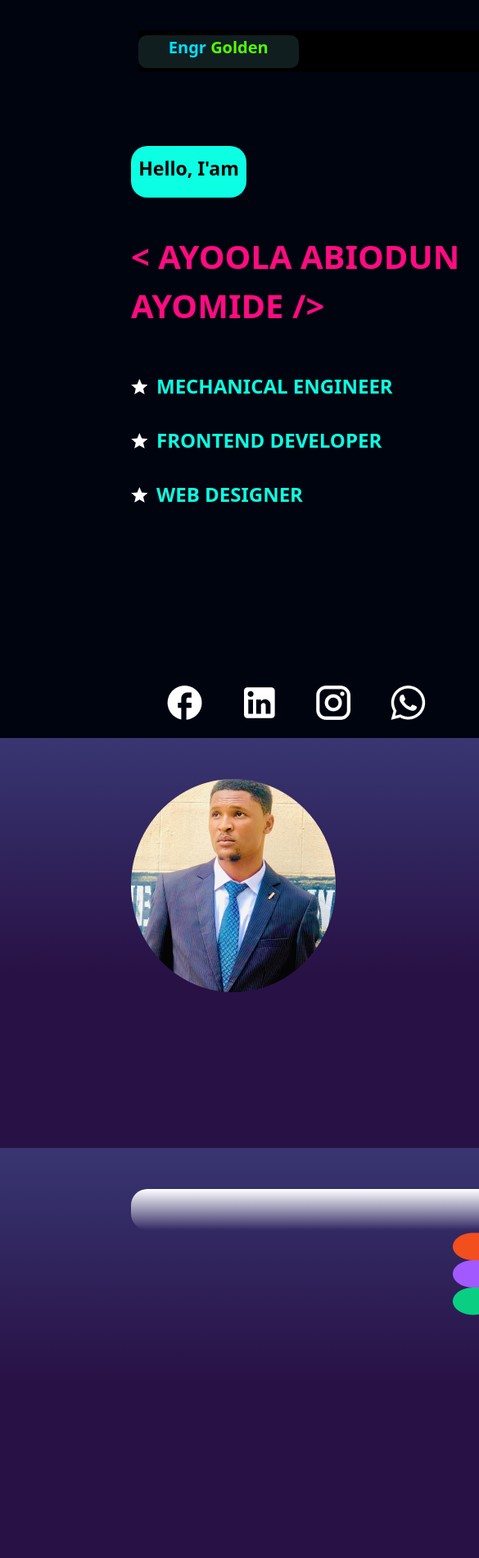
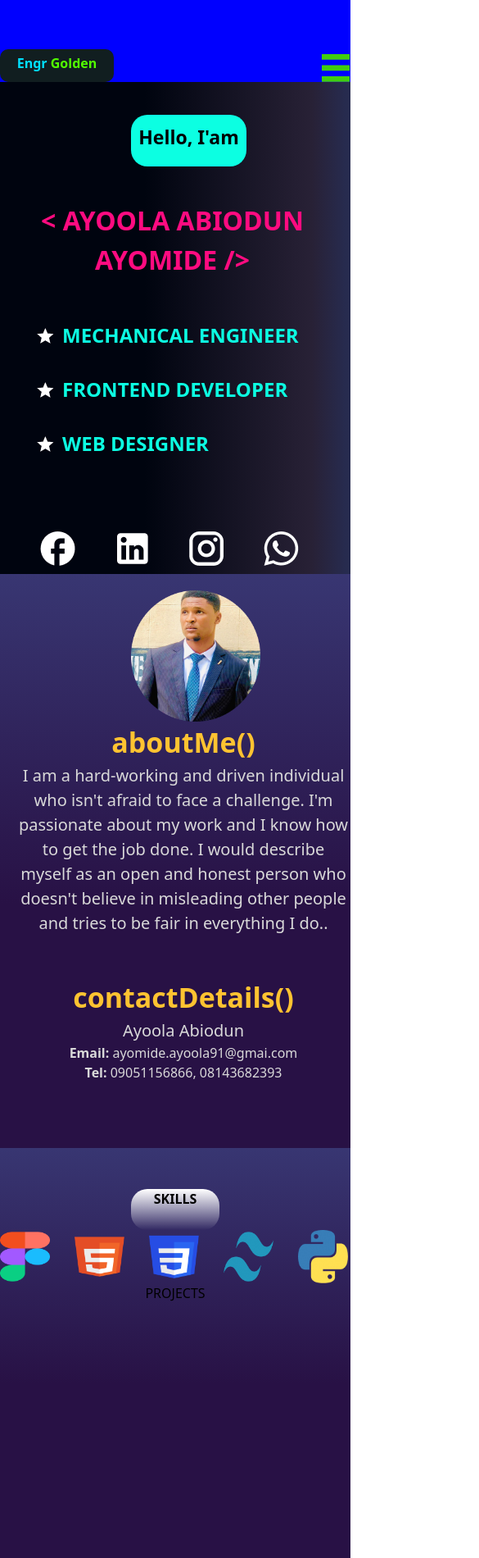
Before and after one commit to Golden5115/portfolios, a website: page index.html in a window 390 px wide. Shown: the top 1900 px of the page at 82% size, 585 px wide, since content can reach past the window. Drawn offline with Linux system fonts and the light colour scheme.

Commit message:
mobile version added

```diff
--- /dev/null
+++ b/app.js
@@ -0,0 +1,6 @@
+const toggle = document.querySelector('.toggle')
+const nav = document.querySelector('.hide')
+
+toggle.addEventListener('click', function(){
+    nav.classList.toggle('hide')
+})
--- a/index.html
+++ b/index.html
@@ -10,30 +10,33 @@
 
 </head>
 <body>
-    <div class="wrapper ">
-        <div class="hero h-[900px] w-[1590px] pt-[37px] overflow-hidden">
-            <nav class="w-[1267px] h-[51px] ml-[20vh] flex justify-between  items-center static bg-[black] " >
-                <div class="logo text-[#00E0FF] text-center  font-[800] text-[20px] h-[40px] w-[196px] bg-[#111E20] rounded-[10px]">Engr <span class="text-[#52FF00]">Golden</span>
+    <div class="wrapper sm:w-[428px]">
+        <div class="hero h-[900px] sm:h-[700px] w-[1590px] pt-[37px] sm:pt-[0px] overflow-hidden sm:w-[428px] ">
+            <nav class="w-[1267px] sm:w-[428px] h-[51px] sm:h-[100px] ml-[20vh] sm:ml-[0vh]  flex justify-between  items-center sm:items-end static bg-[black] sm:bg-[blue] " >
+                <div class="logo text-[#00E0FF] text-center sm:pt-[5px]  font-[800] text-[20px] sm:text-[16px] h-[40px] w-[196px] sm:w-[139px] bg-[#111E20] rounded-[10px]">Engr <span class="text-[#52FF00]">Golden</span>
                 </div>
 
-                <ul class="text-white flex gap-[50px] items-center pr-[50px]">
-                    <li class="hover:text-[#52FF00] hover:font-[700]"><a href="#"> HOME</a></li>
-                    <li class="hover:text-[#52FF00] hover:font-[700]"><a href="#">KNOW ME</a></li>
-                    <li class="hover:text-[#52FF00] hover:font-[700]"><a href="#">RESUME</a></li>
-                    <li class="hover:text-[#52FF00] hover:font-[700]"><a href="#">PROJECTS</a></li>
+                <div class="hidden sm:contents"  >
+                    <img src="images/hamburger.png" alt="" class="toggle">
+                </div>
+                <ul class="navBar text-white flex gap-[50px] items-center pr-[50px] overflow-hidden hide">
+                    <li class="hover:text-[#52FF00] hover:font-[700] home"><a href="#"> HOME</a></li>
+                    <li class="hover:text-[#52FF00] hover:font-[700] know me"><a href="#">KNOW ME</a></li>
+                    <li class="hover:text-[#52FF00] hover:font-[700] resume"><a href="#">RESUME</a></li>
+                    <li class="hover:text-[#52FF00] hover:font-[700] project"><a href="#">PROJECTS</a></li>
                 </ul>
             </nav>
 
-            <div class="flex  h-[120vh]">
-                <div class="w-[50%] ">
-                    <h6 class="mt-[90px] ml-[160px] pt-[10px] w-[141px] h-[63px] text-center bg-[#0CFFE2] rounded-[20px] font-[600] text-[23px]">Hello, I'am</h6>
-                    <h1 class="font-[800] text-[40px] text-[#FF0B80] ml-[160px] mt-[5vh]"> < AYOOLA ABIODUN <BR>AYOMIDE /></BR></h1>
-                    <h2 class="flex gap-[10px] font-[800] text-[24px] text-[#0CFFE2]  ml-[160px] items-center mt-[50px]"> <img src="images/star.png" alt=""> MECHANICAL ENGINEER</h2>
-                    <h2 class="flex gap-[10px] font-[800] text-[24px] text-[#0CFFE2]  ml-[160px] items-center mt-[30px]"> <img src="images/star.png" alt=""> FRONTEND DEVELOPER</h2>
-                    <h2 class="flex gap-[10px] font-[800] text-[24px] text-[#0CFFE2]  ml-[160px] items-center mt-[30px]"> <img src="images/star.png" alt=""> WEB DESIGNER</h2>
+            <div class="flex  h-[120vh] sm:block">
+                <div class="w-[50%] sm:[100%]">
+                    <h6 class="mt-[40px] ml-[160px]  pt-[10px] w-[141px] h-[63px] text-center bg-[#0CFFE2] rounded-[20px] font-[600] text-[23px] ">Hello, I'am</h6>
+                    <h1 class="font-[800] text-[40px] sm:text-[32px] text-[#FF0B80] ml-[160px] sm:ml-[40px] sm:w-[341px] mt-[5vh] sm:text-center"> < AYOOLA ABIODUN <BR>AYOMIDE /></BR></h1>
+                    <h2 class="flex gap-[10px] font-[800] text-[24px] text-[#0CFFE2]  ml-[160px] sm:ml-[45px] items-center mt-[50px] sm:w-[342px]"> <img src="images/star.png" alt=""> MECHANICAL ENGINEER</h2>
+                    <h2 class="flex gap-[10px] font-[800] text-[24px] text-[#0CFFE2]  ml-[160px] sm:ml-[45px] items-center mt-[30px] sm:w-[342px]"> <img src="images/star.png" alt=""> FRONTEND DEVELOPER</h2>
+                    <h2 class="flex gap-[10px] font-[800] text-[24px] text-[#0CFFE2]  ml-[160px] sm:ml-[45px] items-center mt-[30px] sm:w-[342px]"> <img src="images/star.png" alt=""> WEB DESIGNER</h2>
 
-                    <div class=" flex gap-[40px] ml-[200px] mt-[25vh]">
-                        <img src="images/ic_outline-facebook.png" alt="">
+                    <div class=" flex gap-[40px] ml-[200px] mt-[25vh] sm:mt-[10vh] sm:ml-[45px]">
+                        <img  src="images/ic_outline-facebook.png" alt="">
                         <img src="images/mdi_linkedin.png" alt="">
                         <img src="images/mdi_instagram.png" alt="">
                         <img src="images/ic_baseline-whatsapp.png" alt="">
@@ -42,27 +45,26 @@
 
                 </div>
 
-                <div class="w-[50%]  overflow-hidden">
+                <div class="w-[50%]  overflow-hidden sm:hidden">
                     <img src="images/WhatsApp Image 2023-02-12 at 8.54 2.png " alt="" class="ml-[20vh] mt-[14vh] ">
                 </div>
 
             </div>
         </div>
 
-        <div class=" flex about h-[500px] w-[1590px] pt-[37px] gap-[200px] pt-[50px]">
-            <img src="images/about image.png" alt="" class="w-[250px] h-[260px] ml-[160px]">
-            <div class="pr-[160px] text-[#D9D9D9]">
-                <div class="aboutMe">
-                <h3 class="font-[800] text-[34px] text-[#FFC331]">aboutMe()</h3>
-                <p class="font-[400] text-[20px]">Lorem ipsum dolor sit amet, consectetur adipiscing elit.Suspendisse nec dolor tortor.
-                    Praesent a cursus enim, auctor fermentum enim. Nam dapibus felis nec ultrices
-                    vestibulum. Curabitur lobortis, risus eu porta rutrum, sem magna vulputate elit, non
-                    auctor nunc purus id eros. Cras sodales dictum magna, quis facilisis ex
-                    finibus nec.  Praesent ligula eros, euismod id egestas a, tristique sit amet lorem.</p>
+        <div class=" flex about h-[500px] sm:h-[700px] w-[1590px] pt-[37px] gap-[200px] pt-[50px] sm:w-[428px] sm:block sm:pt-[20px]">
+            <img src="images/about image.png" alt="" class="w-[250px] h-[260px] ml-[160px] sm:h-[160px] sm:w-[158px]">
+            <div class=" text-[#D9D9D9]">
+                <div class="aboutMe sm:ml-[20px] sm:text-center">
+                <h3 class="font-[800] text-[34px] text-[#FFC331] sm:font-[700]">aboutMe()</h3>
+                <p class="font-[400] text-[20px]">I am a hard-working and driven individual who isn't afraid to face a challenge.
+                    I'm passionate about my work and I know how to get the job done.
+                    I would describe myself as an open and honest person who doesn't
+                    believe in misleading other people and tries to be fair in everything I do..</p>
                 </div>
 
-                <div class="contactDetails mt-[50px] ">
-                    <h3 class="font-[800] text-[34px] text-[#FFC331]">contactDetails()</h3>
+                <div class="contactDetails mt-[50px] sm:ml-[20px] sm:text-center ">
+                    <h3 class="font-[800] text-[34px] text-[#FFC331] sm:font-[700]">contactDetails()</h3>
                     <p class="font-[400] text-[20px]">Ayoola Abiodun</p>
                     <p><span class="font-[600]">Email:</span> ayomide.ayoola91@gmai.com</p>
                     <p><span class="font-[600]">Tel:</span> 09051156866, 08143682393</p>
@@ -70,18 +72,23 @@
             </div>
         </div>
 
-        <div class=" text-center about h-[500px] w-[1590px] pt-[37px] gap-[200px] pt-[50px]">
-            <h1 class=" skills rounded-[20px]  text-center h-[50px] ml-[160px] mr-[160px] font-[600] text-[200] ">SKILLS</h1>
-            <div class="flex gap-[40px]  ml-[300px] mr-[300px] items-center pl-[30vh]">
-                <img src="images/logos_figma.png" alt="">
-                <img src="images/logos_html-5.png" alt="">
-                <img src="images/logos_css-3.png" alt="">
-                <img src="images/Vector.png" alt="">
-                <img src="images/logos_python.png" alt="">
+        <div class=" text-center about h-[500px] w-[1590px] pt-[37px] gap-[200px] pt-[50px] sm:w-[428px] ">
+            <h1 class=" skills rounded-[20px]  text-center h-[50px] ml-[160px] mr-[160px] font-[600] text-[200]  ">SKILLS</h1>
+            <div class="flex gap-[40px]  ml-[300px] mr-[300px] items-center pl-[30vh] sm:ml-[0px] sm:pl-[0px] sm:gap-[30px] ">
+                <img src="images/logos_figma.png" alt="" class="sm:w-[61px]">
+                <img src="images/logos_html-5.png" alt="" class="sm:w-[61px]">
+                <img src="images/logos_css-3.png" alt="" class="sm:w-[61px]">
+                <img src="images/Vector.png" alt="" class="sm:w-[61px]">
+                <img src="images/logos_python.png" alt="" class="sm:w-[61px]">
             </div>
+            <div>
+                <h1>PROJECTS</h1>
+            </div>
+        </div>
 
-        </div>
+
     </div>
 
 </body>
+ <script src="app.js"></script>
 </html>
--- a/input.css
+++ b/input.css
@@ -12,3 +12,35 @@
 .skills{
     background: linear-gradient(180deg, #FFFFFF 0%, rgba(255, 255, 255, 0) 100%);
 }
+
+@media screen and ( max-width: 800px){
+    .navBar{
+
+        height: 150px;
+        display: block;
+        position: absolute;
+        left: 36vh;
+        top: 13vh;
+        background: blue;
+        border-bottom-left-radius: 10px;
+        transition: 2s
+    }
+
+    .hide{
+        height: 0px;
+    }
+
+    a{
+        text-decoration: none;
+        font-size:larger;
+        font-family:Arial, Helvetica, sans-serif ;
+        font-weight: 700;
+        color: black ;
+    }
+
+    li{margin-bottom: 10px;
+
+    }
+
+
+}
--- a/tailwind.config.js
+++ b/tailwind.config.js
@@ -2,6 +2,10 @@
 module.exports = {
   content: ['./*.html'],
   theme: {
+    screens:{
+      sm:{'max': '500px'},
+      mx:{'min': '1440px'},
+    },
     extend: {},
   },
   plugins: [],
```
Also changed, not shown: css/main.css, images/hamburger.png (added).
